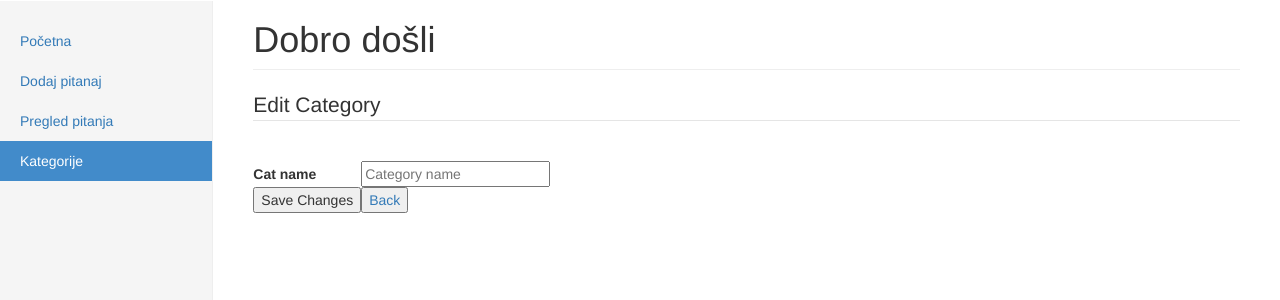
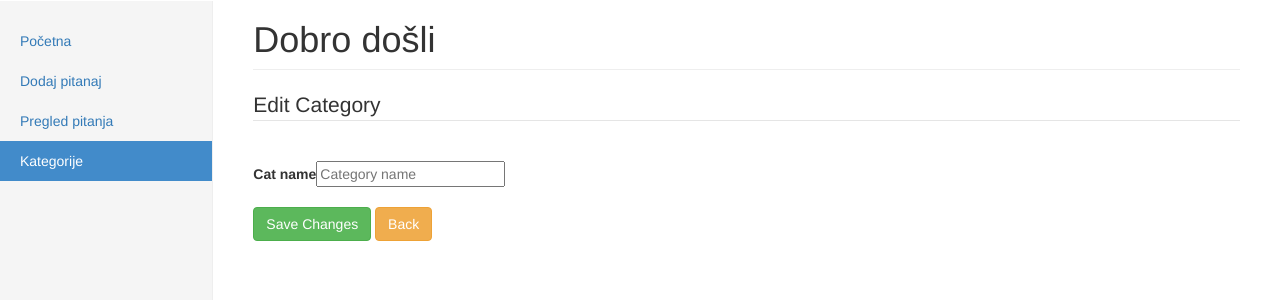
Before and after one commit to domagojcuric/WebIspit, a PHP site: page /admin/edit_cat.php?id=1 in a window 1280 px wide. Shown: the part 50-350 px from the top of the page. Run offline with PHP 8.4, Linux system fonts and the light colour scheme; data that the repository does not hold is empty; some libraries are stand-ins or nearby versions.

Commit message:
napravljen edit kategorija

```diff
--- a/admin/edit_cat.php
+++ b/admin/edit_cat.php
@@ -87,12 +87,14 @@ if($_GET['id']) {
                 <th>Cat name</th>
                 <td><input type="text" name="cat_name" placeholder="Category name" value="<?php echo $data['cat_name'] ?>" /></td>
             </tr>
-            <tr>
-                <input type="hidden" name="id" value="<?php echo $data['id']?>" />
-                <td><button type="submit">Save Changes</button></td>
-                <td><a href="show_que.php"><button type="button">Back</button></a></td>
-            </tr>
+
+
+
         </table>
+        <br>
+        <input type="hidden" name="id" value="<?php echo $data['id']?>" />
+                <button class="btn btn-success" type="submit">Save Changes</button>
+                <a href="show_que.php"><button class='btn btn-warning' type="button">Back</button></a>
     </form>
 
         </fieldset>
```
